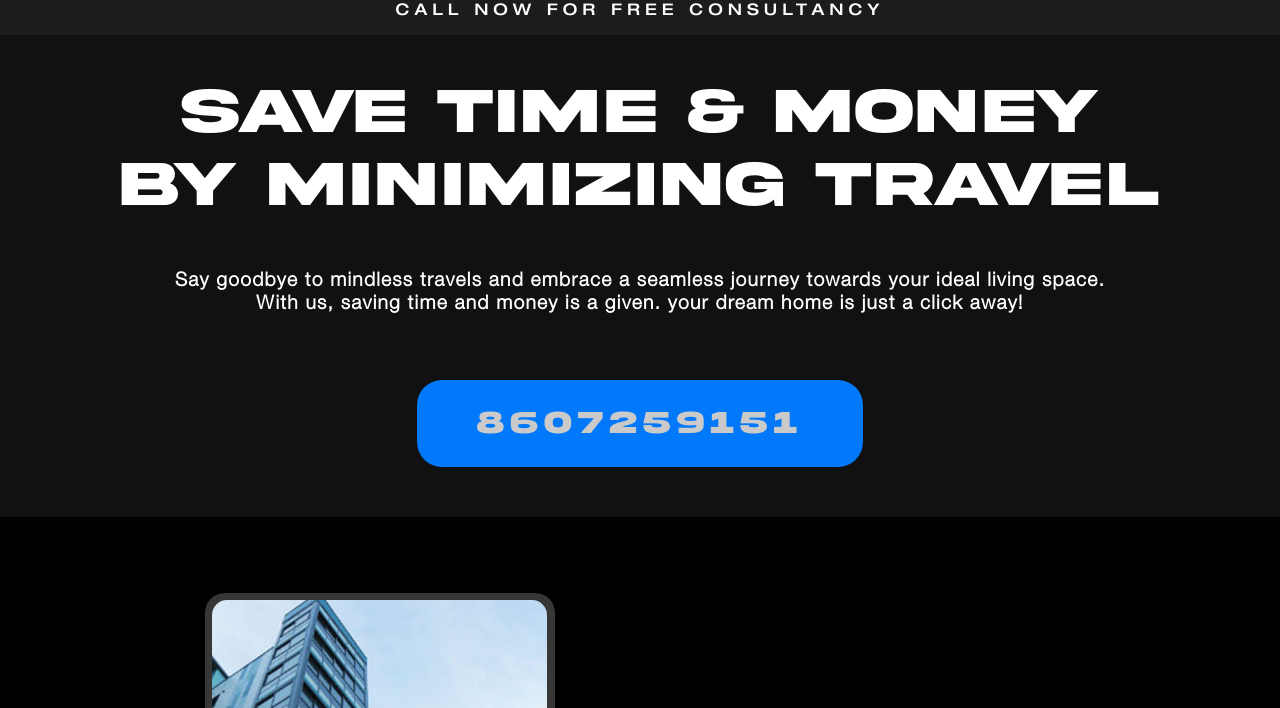
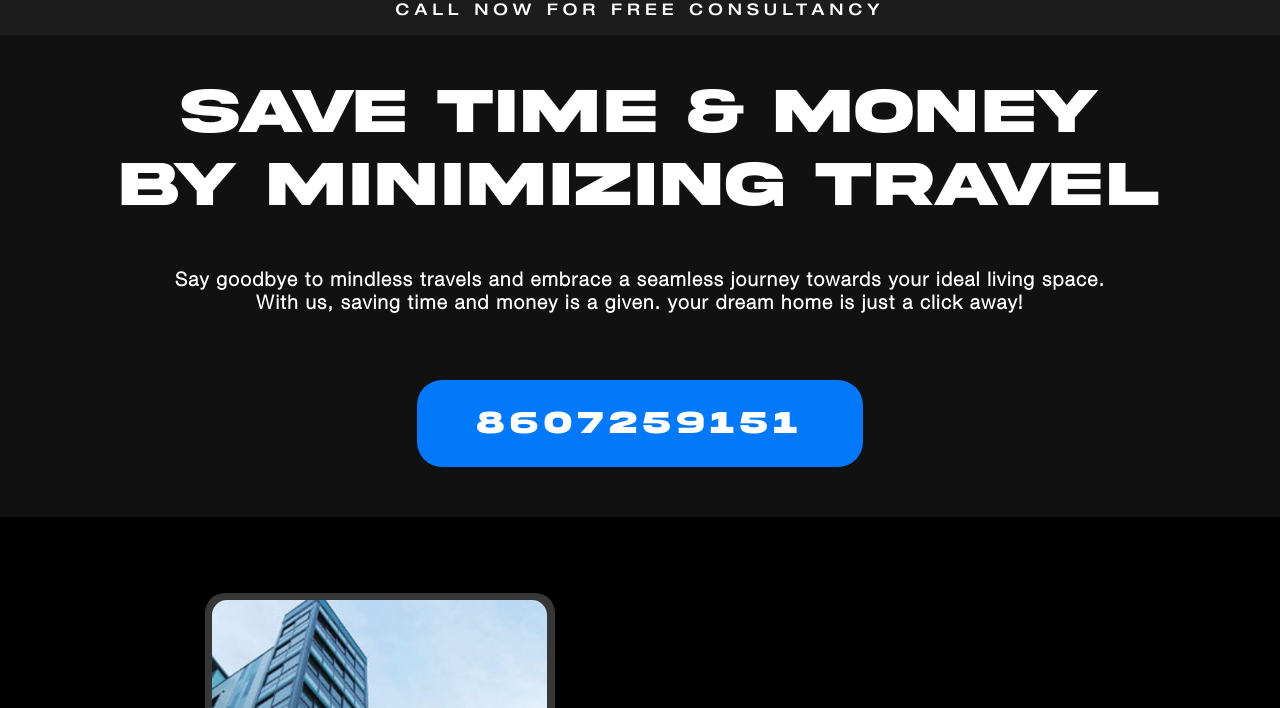
Before and after one commit to taughtbyyeezy/REWARINATOR, a plain HTML site: page index.html in a window 1280 px wide. Shown: the part 81-789 px from the top of the page. Drawn offline with Linux system fonts and the light colour scheme.

Commit message:
Update styles.css
CHANGE COLOR OF .cta-button a{}

```diff
--- a/styles.css
+++ b/styles.css
@@ -141,7 +141,7 @@ header {
 }
 
 .cta-button a{
-    color: #cacaca;
+    color: #FFFFFF;
     text-decoration: none;
 }
 
```
